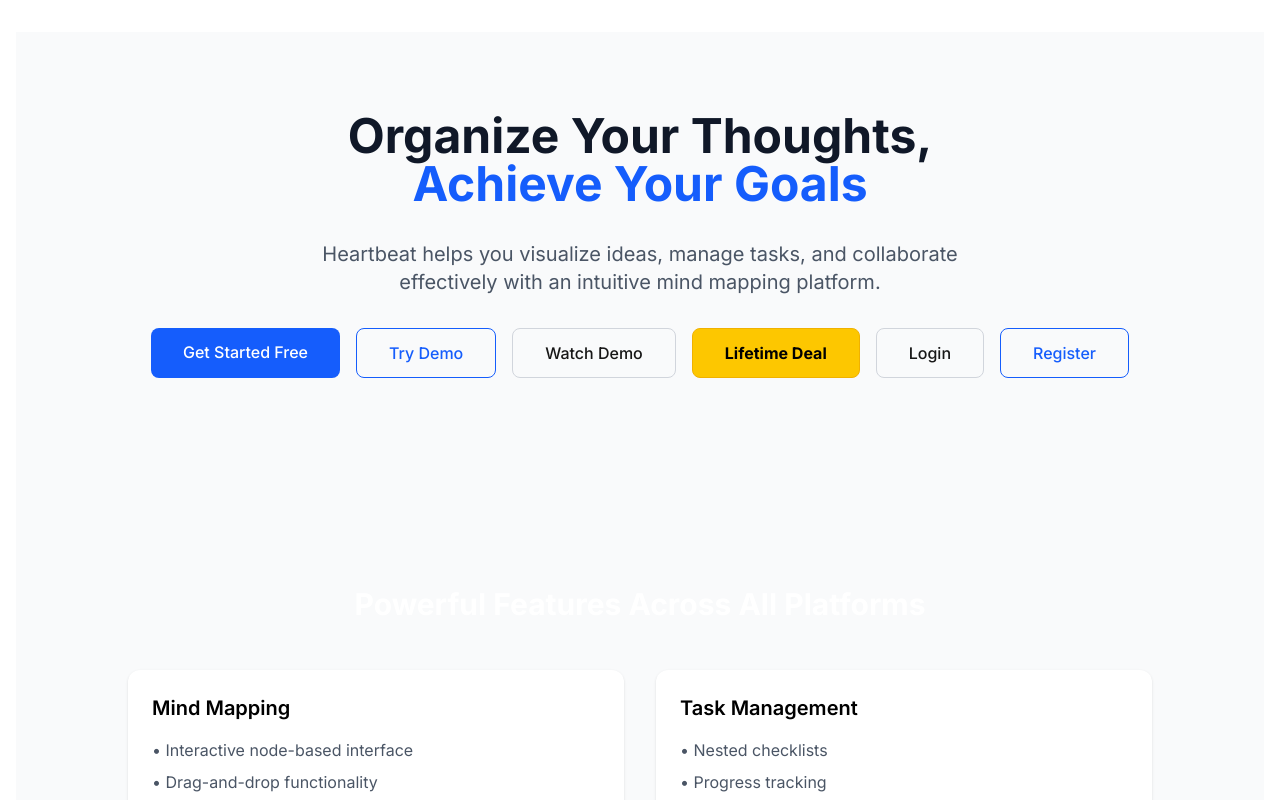
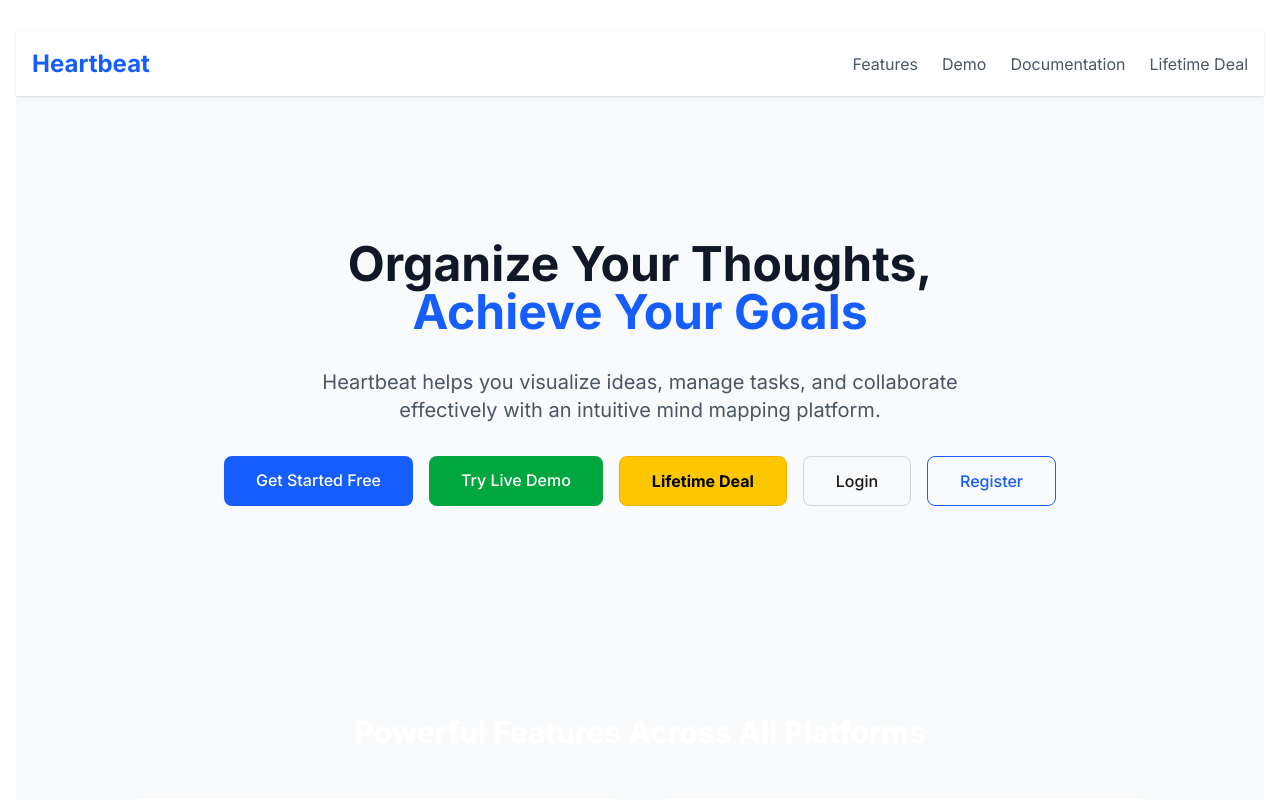
Before and after one commit to theikbhal/heartbeat, a Next.js app: page / in a window 1280 px wide. Shown: the top 800 px of the page. Built offline with nearby package versions, Linux system fonts and the light colour scheme.

Commit message:
make chages

```diff
--- a/app/page.tsx
+++ b/app/page.tsx
@@ -8,6 +8,31 @@
   const { user } = useAuth();
   return (
     <div className="space-y-16">
+      {/* Navigation Header */}
+      <header className="bg-white shadow-sm">
+        <div className="max-w-7xl mx-auto px-4 py-4">
+          <div className="flex justify-between items-center">
+            <Link href="/" className="text-2xl font-bold text-blue-600">
+              Heartbeat
+            </Link>
+            <nav className="flex gap-6">
+              <Link href="/features" className="text-gray-600 hover:text-blue-600">
+                Features
+              </Link>
+              <Link href="/demo" className="text-gray-600 hover:text-blue-600">
+                Demo
+              </Link>
+              <Link href="/docs" className="text-gray-600 hover:text-blue-600">
+                Documentation
+              </Link>
+              <Link href="/lifetime" className="text-gray-600 hover:text-blue-600">
+                Lifetime Deal
+              </Link>
+            </nav>
+          </div>
+        </div>
+      </header>
+
       {/* Hero Section */}
       <section className="text-center space-y-8 py-20">
         <h1 className="text-5xl font-bold text-gray-900">
@@ -26,15 +51,9 @@
           </Link>
           <Link
             href="/demo"
-            className="border border-blue-600 text-blue-600 px-8 py-3 rounded-lg font-medium hover:bg-blue-50 transition"
+            className="bg-green-600 text-white px-8 py-3 rounded-lg font-medium hover:bg-green-700 transition"
           >
-            Try Demo
-          </Link>
-          <Link
-            href="/demo"
-            className="border border-gray-300 px-8 py-3 rounded-lg font-medium hover:bg-gray-50 transition"
-          >
-            Watch Demo
+            Try Live Demo
           </Link>
           <Link
             href="/lifetime"
```
